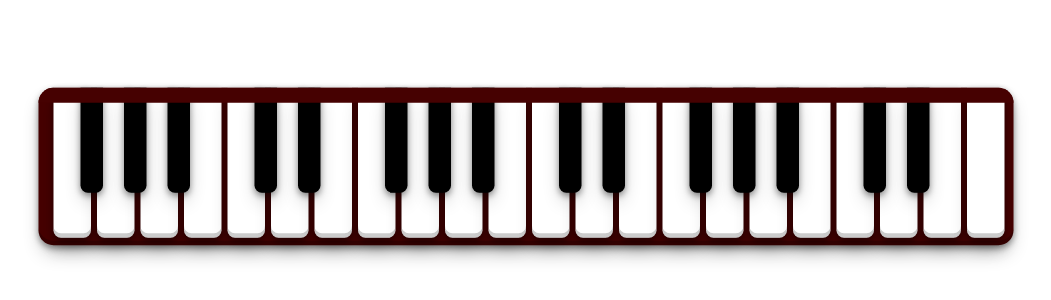
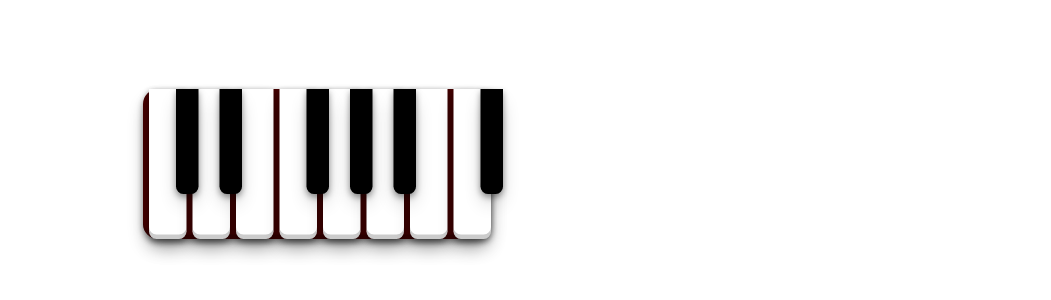
Before and after one commit to jmgcito/virtual-keyboard, a React (Create React App) app: page / in a window 1280 px wide. Shown: the part 206-506 px from the top of the page, without its empty margins (119-1170 px from the left). Built offline with nearby package versions, Linux system fonts and the light colour scheme.

Commit message:
Peer Programming with James Porter. Included Tone.js, created Key function, need to code nextNote() and noteRange().

```diff
--- a/package.json
+++ b/package.json
@@ -9,6 +9,7 @@
     "react": "^17.0.2",
     "react-dom": "^17.0.2",
     "react-scripts": "4.0.3",
+    "tone": "^14.7.77",
     "web-vitals": "^1.1.2"
   },
   "scripts": {
--- a/src/App.js
+++ b/src/App.js
@@ -1,61 +1,67 @@
 import "./Piano.css";
-import React from "react";
+import React, { useState, useEffect } from "react";
 import { render } from "@testing-library/react";
+import * as Tone from 'tone';
+
+// nextNote("C3") -> "C#3"
+// nextNote("E2") -> "F2"
+function nextNote(note) {
+  if (note.length == 2) { // not sharp
+    if(note.includes(/E|G/)){ //doesn't give a sharp to E or G notes
+      return 0;
+    } else{
+      return note = note.slice(0) + '#' + note.slice(1);
+    }
+  } else { //sharp
+    return 0;
+  }
+}
+
+// noteRange("C3", "E3") -> ["C3", "C#3", "D3", "D#3", "E3"]
+function noteRange(start, end) {
+  let notes = [];
+
+  return notes;
+}
+
+
+// { ["C3", "C#3", "D3", "D#3", "E3"].map((note) => <Key note={note}, synth={synth} )}
+
+function Key(props){
+
+  return(
+    <button
+      class={props.note.includes('#') ? 'black-key':'piano-key'}
+      onMouseDown={()=>props.synth.triggerAttack(props.note)}
+      onMouseUp={()=> props.synth.triggerRelease('+0.2')}
+    />
+  );
+
+}
 
 function Piano() {
+
+  const [synth, setSynth] = useState(() => new Tone.Synth())
+
+  useEffect(() => {
+    synth.toDestination()
+  }, [synth])
+
   return (
     <div class="piano">
       <div class="piano-board">
-        <div class="piano-top"></div>
 
-        <button class="piano-key"></button>
-        <button class="black-key"></button>
-        <button class="piano-key"></button>
-        <button class="black-key"></button>
-        <button class="piano-key"></button>
-        <button class="black-key"></button>
-        <button class="piano-key"></button>
+        { ["C3", "C#3", "D3", "D#3", "E3", 'F3', 'F#3', 'G3', 'G#3', 'A3', 'A#3', 'B3','C4', 'C#4'].map((note) => <Key note={note} synth={synth} />) }
 
-        <button class="piano-key"></button>
-        <button class="black-key"></button>
-        <button class="piano-key"></button>
-        <button class="black-key"></button>
-        <button class="piano-key"></button>
 
-        <button class="piano-key"></button>
-        <button class="black-key"></button>
-        <button class="piano-key"></button>
-        <button class="black-key"></button>
-        <button class="piano-key"></button>
-        <button class="black-key"></button>
-        <button class="piano-key"></button>
-
-        <button class="piano-key"></button>
-        <button class="black-key"></button>
-        <button class="piano-key"></button>
-        <button class="black-key"></button>
-        <button class="piano-key"></button>
-
-        <button class="piano-key"></button>
-        <button class="black-key"></button>
-        <button class="piano-key"></button>
-        <button class="black-key"></button>
-        <button class="piano-key"></button>
-        <button class="black-key"></button>
-        <button class="piano-key"></button>
-
-        <button class="piano-key"></button>
-        <button class="black-key"></button>
-        <button class="piano-key"></button>
-        <button class="black-key"></button>
-        <button class="piano-key"></button>
-        <button class="piano-key"></button>
       </div>
     </div>
   );
 }
 
 class App extends React.Component {
+
+
   render() {
     return <Piano />;
   }
--- a/src/Piano.css
+++ b/src/Piano.css
@@ -9,8 +9,8 @@ button {
 }
 
 .piano-board {
-  width: 650px;
-  height: 105px;
+  /* width: 650px;
+  height: 105px; */
   border-radius: 10px;
   display: flex;
   flex-direction: row;
```
Also changed, not shown: 2 other files (tests, documents, lock files or other folders).
